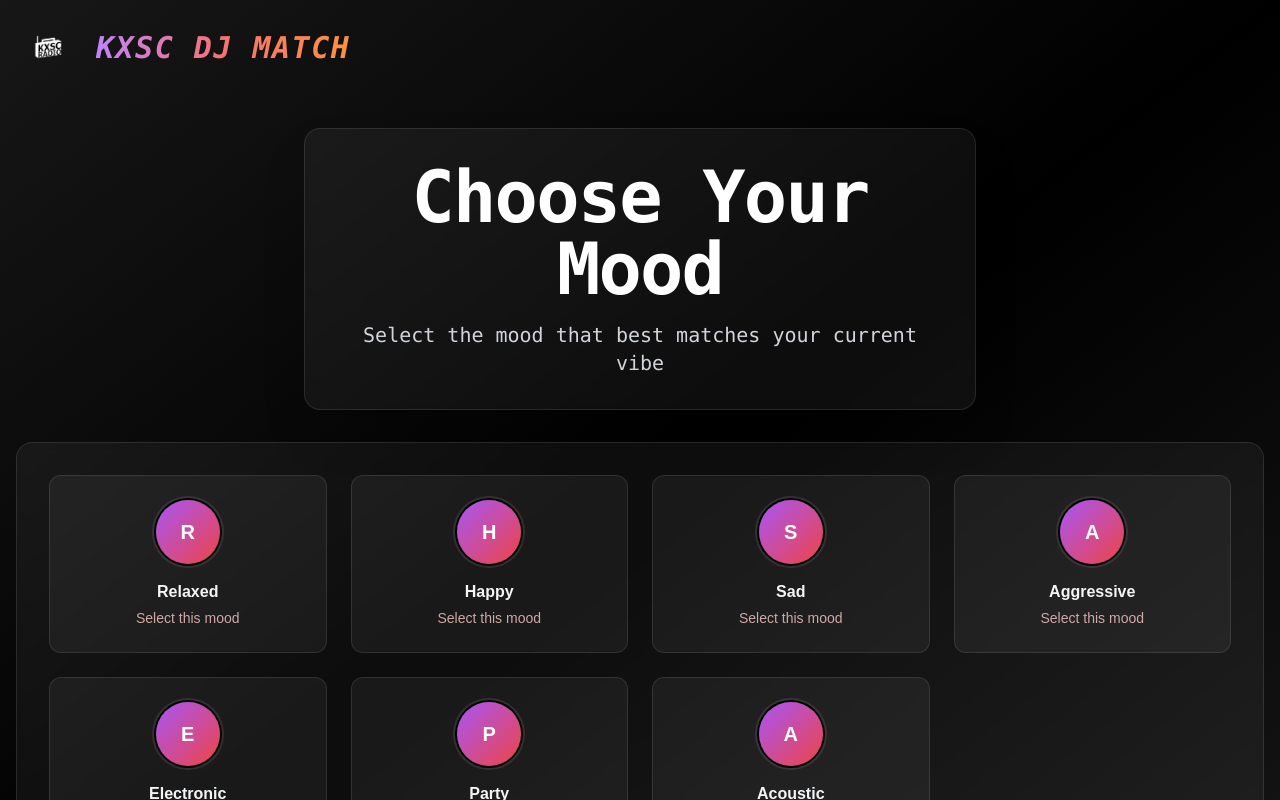
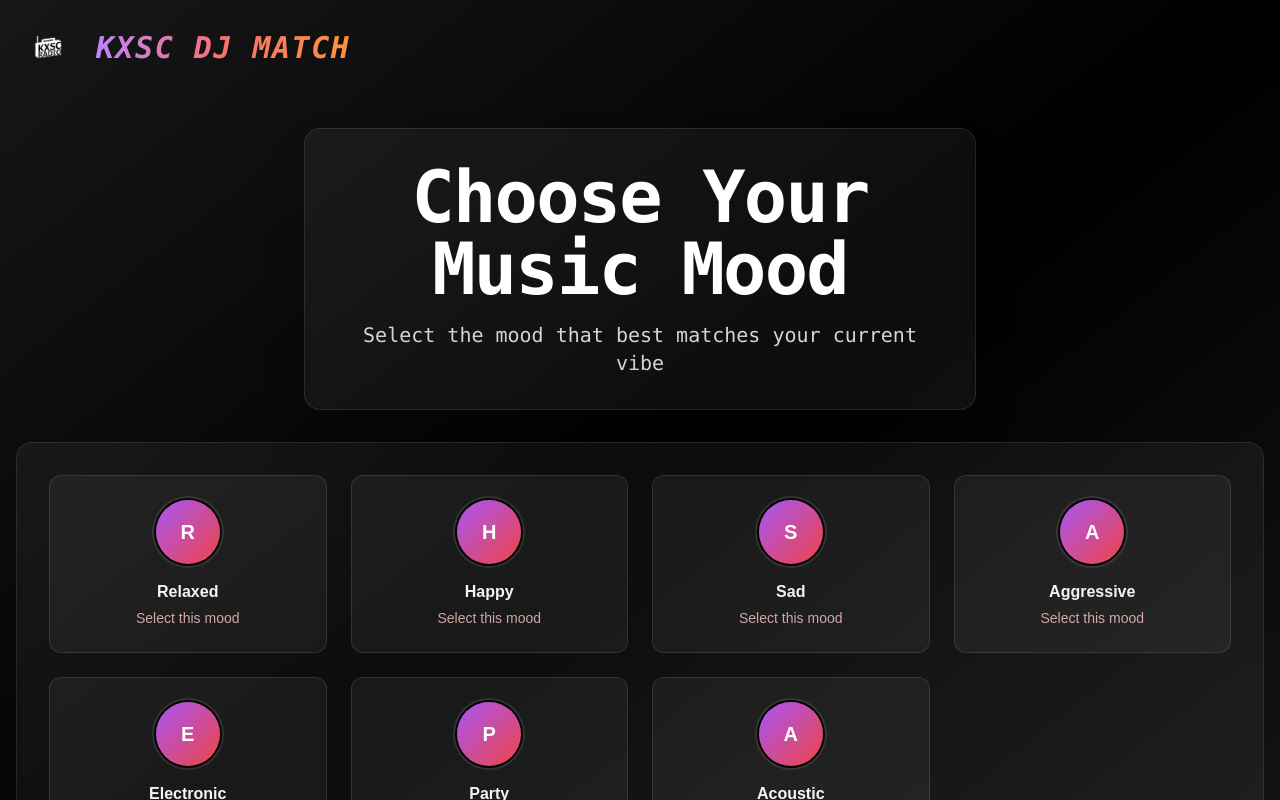
Before and after one commit to lee-64/kxsc_dj_match, a Next.js app in the folder frontend/: page /choose-mood in a window 1280 px wide. Shown: the top 800 px of the page. Built offline with nearby package versions, Linux system fonts and the light colour scheme.

Commit message:
header title

```diff
--- a/frontend/src/app/choose-mood/page.js
+++ b/frontend/src/app/choose-mood/page.js
@@ -30,7 +30,7 @@ export default function ChooseMood() {
   };
   return (
     <>
-      <Hero header="Choose Your Mood" description="Select the mood that best matches your current vibe"/>
+      <Hero header="Choose Your Music Mood" description="Select the mood that best matches your current vibe"/>
       <div className="backdrop-blur-sm bg-white/5 border border-white/10 rounded-2xl p-8 mb-16">
         <MoodSelector onMoodSelect={handleMoodSelect} />
         {/* Status Messages */}
```
